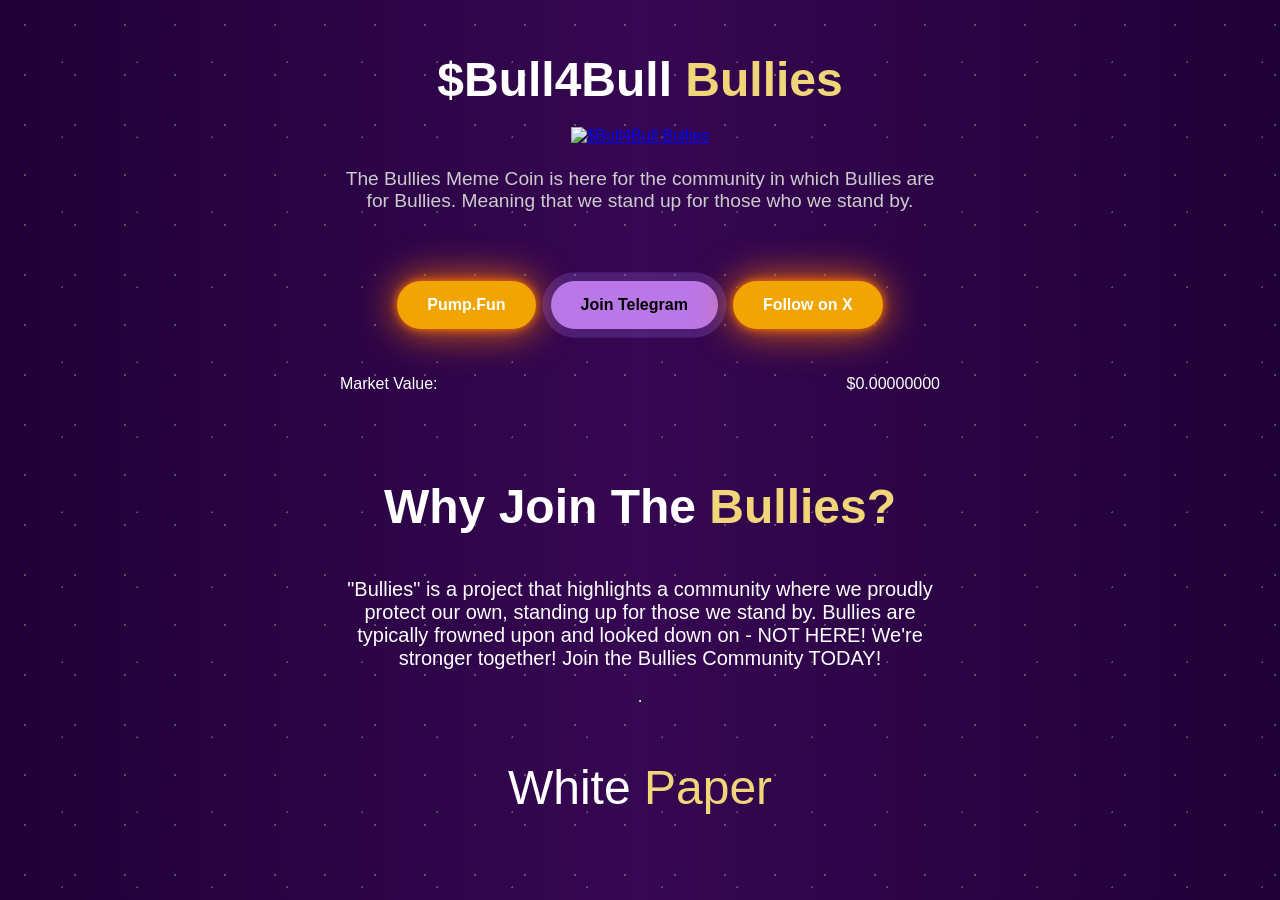
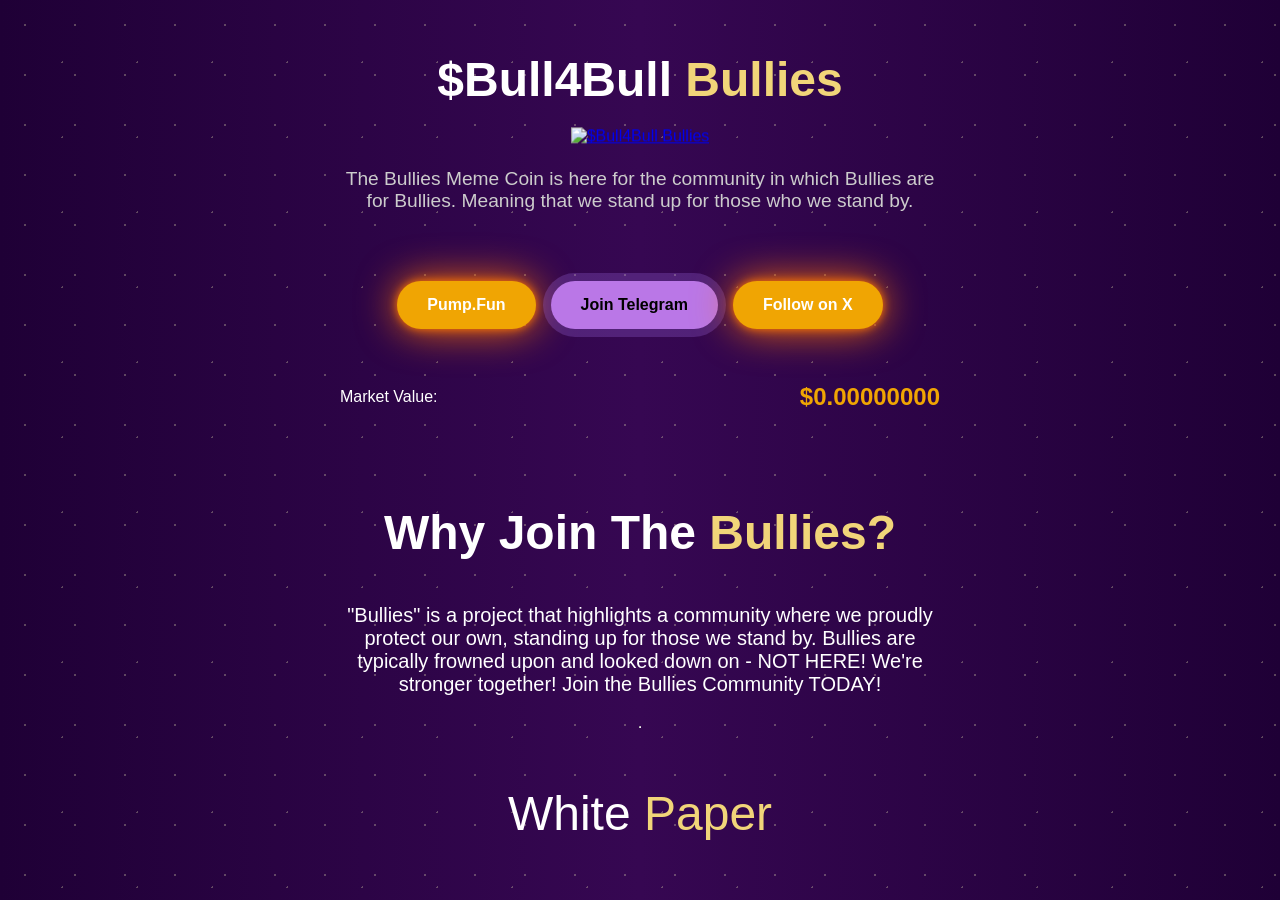

update

--- a/bullies-style.css
+++ b/bullies-style.css
@@ -55,7 +55,7 @@ body {
 
 .coin{
     max-width: 100%;
-    animation: bounce 1s ease-in-out 0s 10;
+    animation: bounce 1s ease-in-out 0s 30;
 }
 
 .highlight {
@@ -106,7 +106,7 @@ body {
   transform: scale(1.05);
 }
 
-.price {
+#price {
     color: #f0a503;
     display: flex;
     flex-direction: column;
